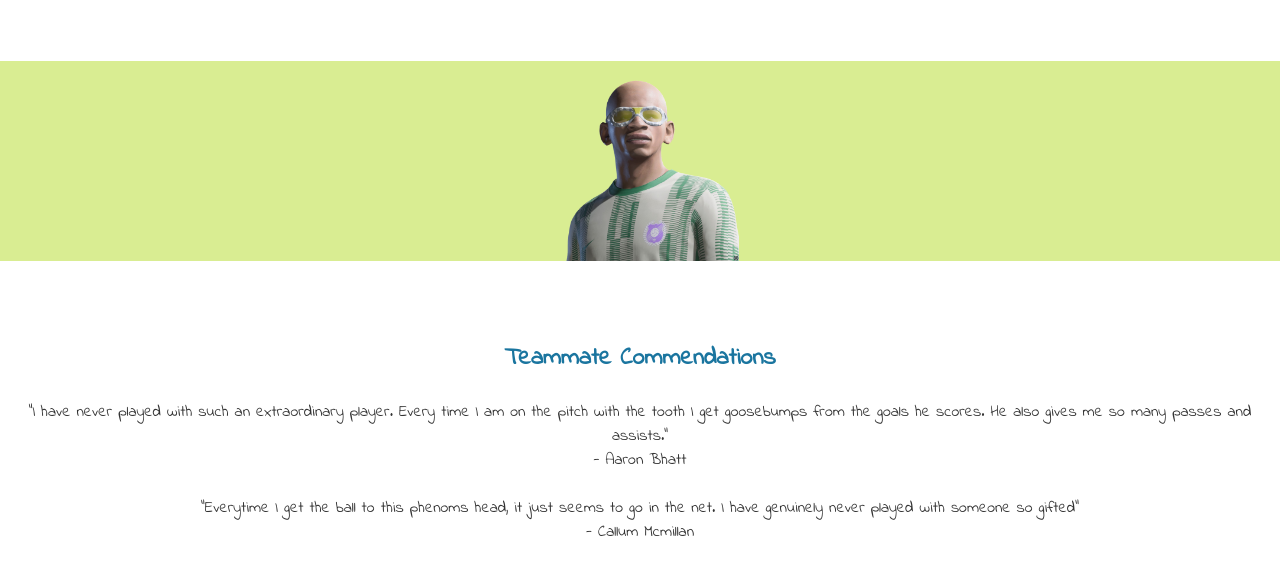
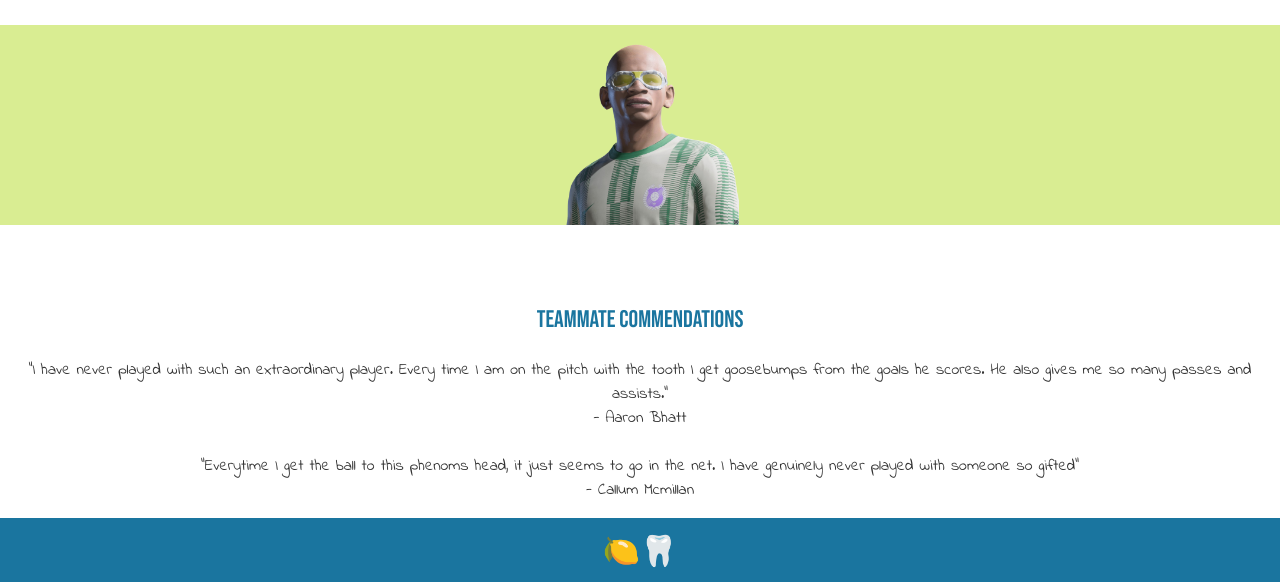
Before and after one commit to khickie1167/lemontooth, a website built with webpack: page index.html in a window 1280 px wide. Shown: the part 303-885 px from the top of the page. Before the commit the page ends 863 px from the top, so only its background shows below. Built offline with nearby package versions, Linux system fonts and the light colour scheme.

Commit message:
Fourth Commit

```diff
--- a/css/style.css
+++ b/css/style.css
@@ -56,7 +56,7 @@
 .subnav {
   display: none;
   margin-top: 64px; /* Adjust this value based on the height of the navbar */
-  padding: 16px 24px;
+  padding: 24px 24px;
   background-color: #f4f4f4; /* Optional: for visual distinction */
 }
 
@@ -78,7 +78,7 @@
 
 
 .stats{
-  margin-top: 100px;
+  margin-top: 64px;
   display: flex;
   justify-content: center;
   align-items: center;
@@ -97,6 +97,10 @@
 
 .stats h2{
   color: #1A759F;
+  font-family: "Bebas Neue", sans-serif;
+  font-weight: 100;
+  font-style: normal;
+
 }
 
 .headshot{
@@ -137,6 +141,9 @@
 }
 .quotes h2{
   color: #1A759F;
+  font-family: "Bebas Neue", sans-serif;
+  font-weight: 300;
+  font-style: normal;
 }
 
 .callum{
@@ -156,3 +163,15 @@
 .block-span {
       display: block;
     }
+
+
+.footer{
+  display: flex;
+  justify-content: center;
+  align-items: center;
+  padding: 16px 24px;
+  width: 100%;
+  background-color: #1A759F;
+  font-size: 30px;
+  height: 64px;
+}
--- a/index.html
+++ b/index.html
@@ -24,7 +24,9 @@
   <link href="https://fonts.googleapis.com/css2?family=Poppins:wght@400&display=swap" rel="stylesheet">
   <link href="https://fonts.googleapis.com/css2?family=Bebas+Neue&family=Indie+Flower&display=swap" rel="stylesheet">
 </head>
+
 <body>
+
   <nav class="navbar">
     <ul>
       <li>Lemon Tooth</li>
@@ -81,3 +83,10 @@
   <script src="js/app.js"></script>
 </body>
 </html>
+
+
+<footer>
+  <div class="footer">
+    <p>🍋🦷</p>
+  </div>
+</footer>
```
